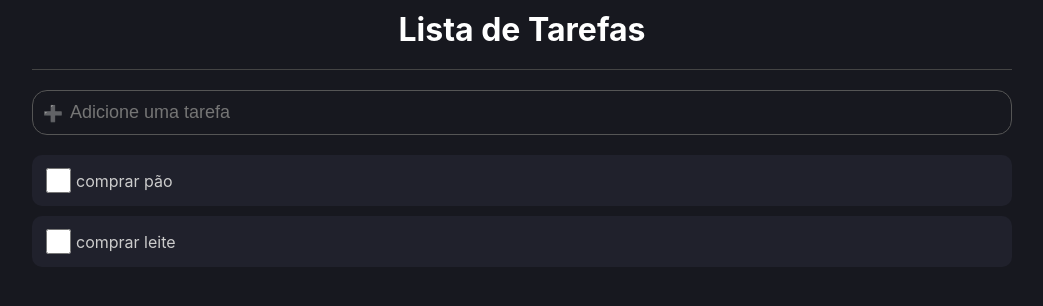
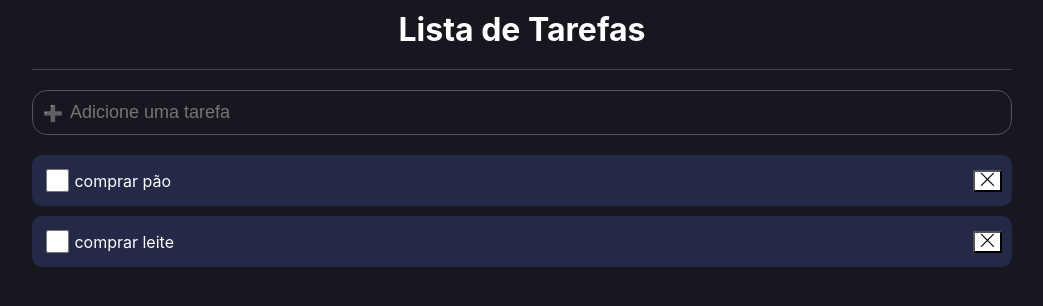
Before and after one commit to jordanobaluz/5em5-todo, a React (Create React App) app: page / in a window 1280 px wide. Shown: the top 306 px of the page, without its empty margins (118-1161 px from the left). Built offline with nearby package versions, Linux system fonts and the light colour scheme.

Commit message:
altered the color listItem component, created a delete function and a buttom function to listItem component

```diff
--- a/public/index.html
+++ b/public/index.html
@@ -8,6 +8,10 @@
     <meta
       name="description"
       content="Web site created using create-react-app"
+    />
+    <link
+      rel="stylesheet"
+      href="https://cdn-uicons.flaticon.com/uicons-regular-rounded/css/uicons-regular-rounded.css"
     />
     <link rel="apple-touch-icon" href="%PUBLIC_URL%/logo192.png" />
     <!--
--- a/src/App.tsx
+++ b/src/App.tsx
@@ -46,6 +46,18 @@ const App = () => {
     data.push(...list);
   };
 
+  const deleteItem = (id: number) => {
+    let newList = [...list];
+    for (let i in newList) {
+      if (newList[i].id === id) {
+        newList.splice(parseInt(i), 1);
+      }
+    }
+    setList(newList);
+    localStorage.setItem("task", JSON.stringify(newList));
+    data.push(...list);
+  };
+
   return (
     <C.Container>
       <C.Area>
@@ -54,7 +66,12 @@ const App = () => {
         <AddArea onEnter={handleAddTask} />
 
         {list.map((item, index) => (
-          <ListItem key={index} item={item} onChange={handleTaskChange} />
+          <ListItem
+            key={index}
+            item={item}
+            onChange={handleTaskChange}
+            onClick={deleteItem}
+          />
         ))}
       </C.Area>
     </C.Container>
--- a/src/components/AddArea/styles.ts
+++ b/src/components/AddArea/styles.ts
@@ -16,7 +16,7 @@ export const Container = styled.div`
     border: 0px;
     background: transparent;
     outline: 0;
-    color: #fff;
+    color: #fffffe;
     font-size: 18px;
     flex: 1;
   }
--- a/src/components/ListItem/index.tsx
+++ b/src/components/ListItem/index.tsx
@@ -4,9 +4,13 @@ import { useState } from "react";
 type Props = {
   item: Item;
   onChange: (id: number, done: boolean) => void;
+  onClick: (id: number) => void;
 };
-export const ListItem = ({ item, onChange }: Props) => {
+export const ListItem = ({ item, onChange, onClick }: Props) => {
   const [isChecked, setIsChecked] = useState(item.done);
+  const test = (id: number) => {
+    console.log({ id });
+  };
   return (
     <C.Container done={item.done}>
       <input
@@ -15,6 +19,9 @@ export const ListItem = ({ item, onChange }: Props) => {
         onChange={(e) => onChange(item.id, e.target.checked)}
       />
       <label>{item.name}</label>
+      <button type="button" onClick={() => onClick(item.id)}>
+        <i className="fi fi-rr-cross"></i>
+      </button>
     </C.Container>
   );
 };
--- a/src/components/ListItem/styles.ts
+++ b/src/components/ListItem/styles.ts
@@ -5,11 +5,12 @@ type ContainerProps = {
 export const Container = styled.div(
   ({ done }: ContainerProps) => `
 display: flex;
-background-color: #20212c;
+background-color: #232946;
 padding: 10px;
 border-radius: 10px;
 margin-bottom: 10px;
 align-items: center;
+justify-content: space-between;
 
 input {
   width: 25px;
@@ -18,8 +19,12 @@ input {
 }
 
 label {
-  color: #ccc;
-  text-decoration: ${done ? "line-through" : "initial"}
+  color: #FFFFFE;
+  text-decoration: ${done ? "line-through" : "initial"};
+  width: -webkit-fill-available;
+}
+button {
+  background-color: #FFFFFE
 }
 `
 );
```
